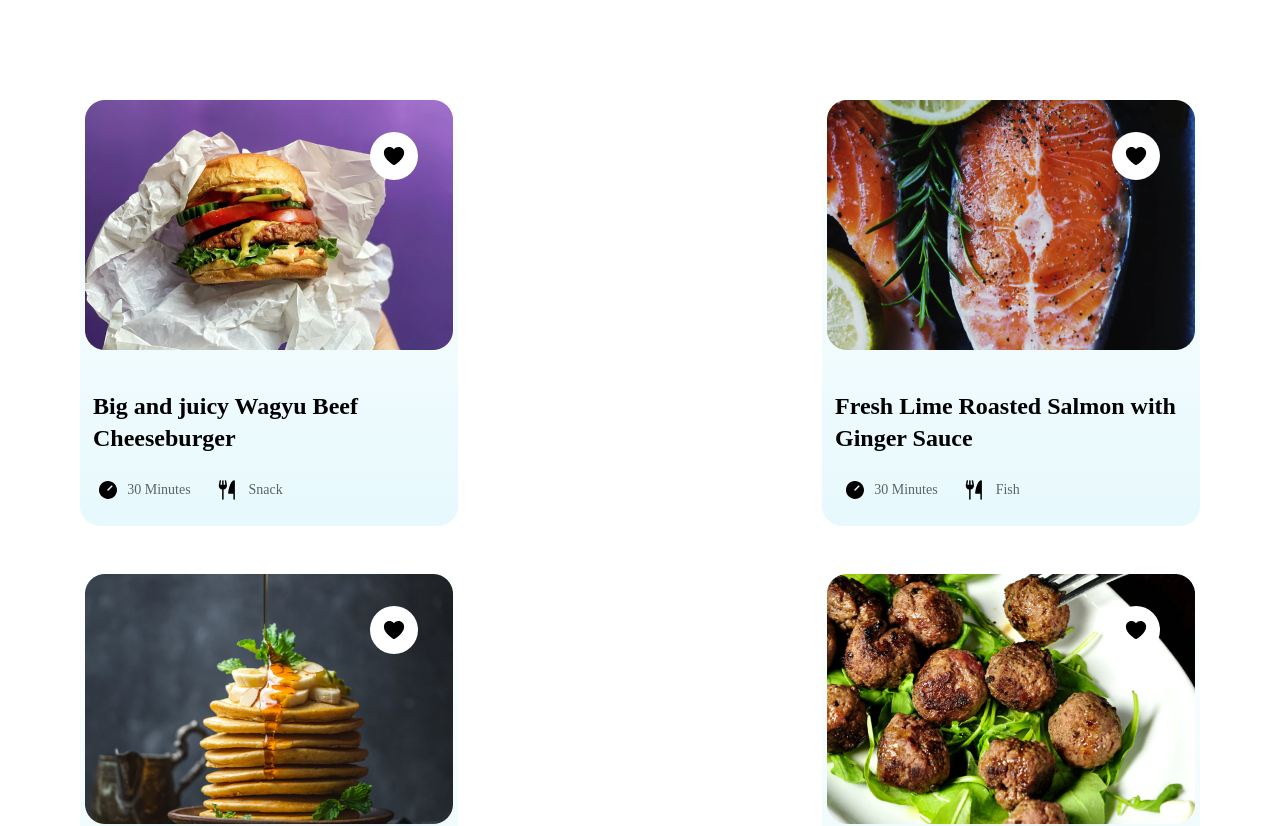
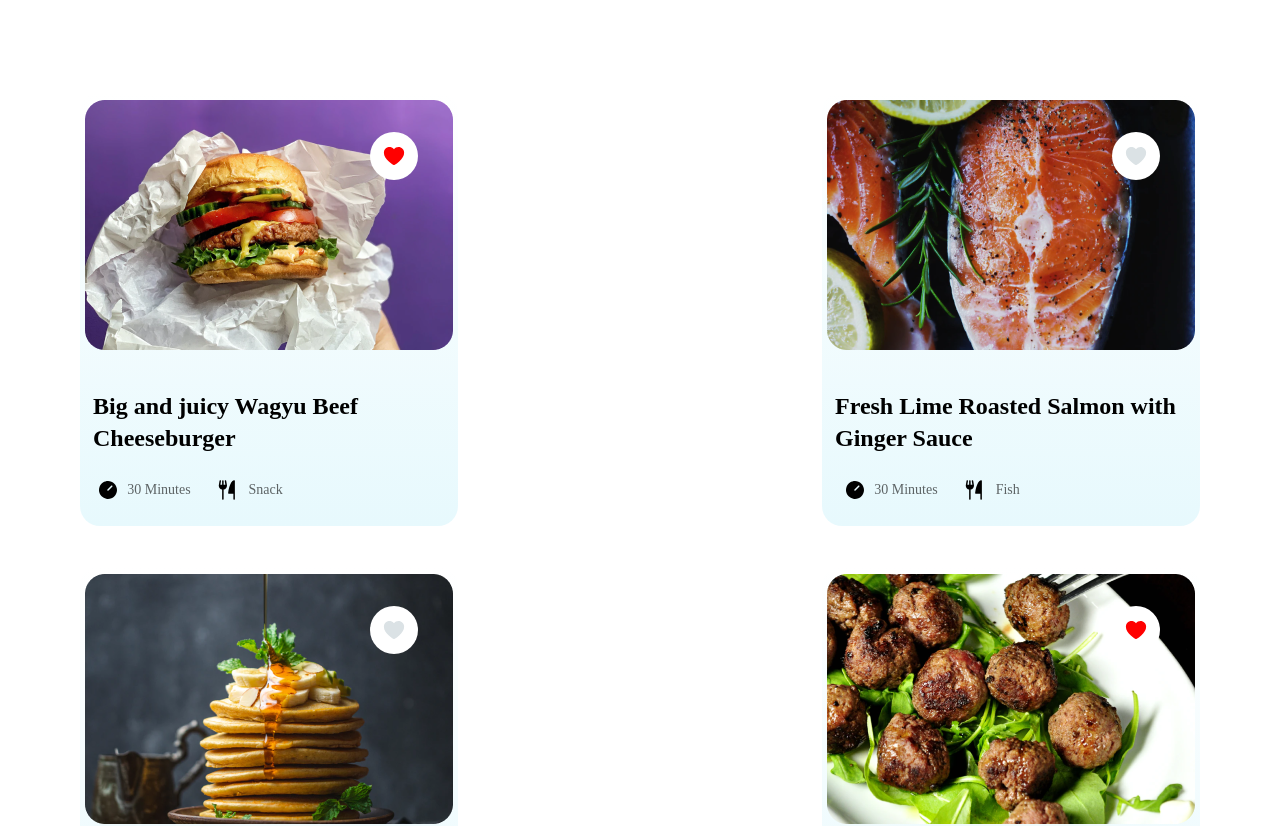
Before and after one commit to vajihe410/foodieland, a Next.js app: page / in a window 1280 px wide. Shown: the part 1660-2486 px from the top of the page. Built offline with nearby package versions, Linux system fonts and the light colour scheme.

Commit message:
Feat: destructuer data & change styles of Heart component

```diff
--- a/components/module/FoodCard.js
+++ b/components/module/FoodCard.js
@@ -7,22 +7,27 @@ import ForkKnife from "../icons/ForkKnife"
 import Heart from "../icons/Heart"
 
 function FoodCard({data}) {
+
+  const { name, image, time, type, like } = data
+
   return (
     <div className={styles.card}>
-      <Image src={data.image} alt={data.name} width={1000} height={1000}/>
-      <div className={styles.name}>{data.name}</div>
+      <Image src={image} alt={name} width={1000} height={1000}/>
+      <div className={styles.name}>{name}</div>
       <div className={styles.options}>
       <div>
           <Clock/>
-          <span>{data.time}</span>
+          <span>{time}</span>
         </div>
         <div>
           <ForkKnife/>
-          <span>{data.type}</span>
+          <span>{type}</span>
         </div>
       </div>
-      <div className={styles.favorite}>
-        <Heart className={data.like ? styles.like : styles.dislike}/>
+      <div className={styles.favorite }>
+        <div className={like ? styles.like : styles.dislike}>
+          <Heart/>
+        </div>
       </div>
     </div>
   )
--- a/components/module/FoodCard.module.css
+++ b/components/module/FoodCard.module.css
@@ -47,7 +47,7 @@
     opacity: 60%;
     margin-left: 10px;
 }
-.favorite{
+.favorite div{
     width: 48px;
     height: 48px;
     background-color: white;
@@ -61,9 +61,10 @@
     border: none;
     cursor: pointer;
 }
-.like path{
-    fill:red;
+
+.like svg{
+    fill: red;
 }
-.dislike path{
+.dislike svg{
     fill:#DBE2E5;
 }
```
